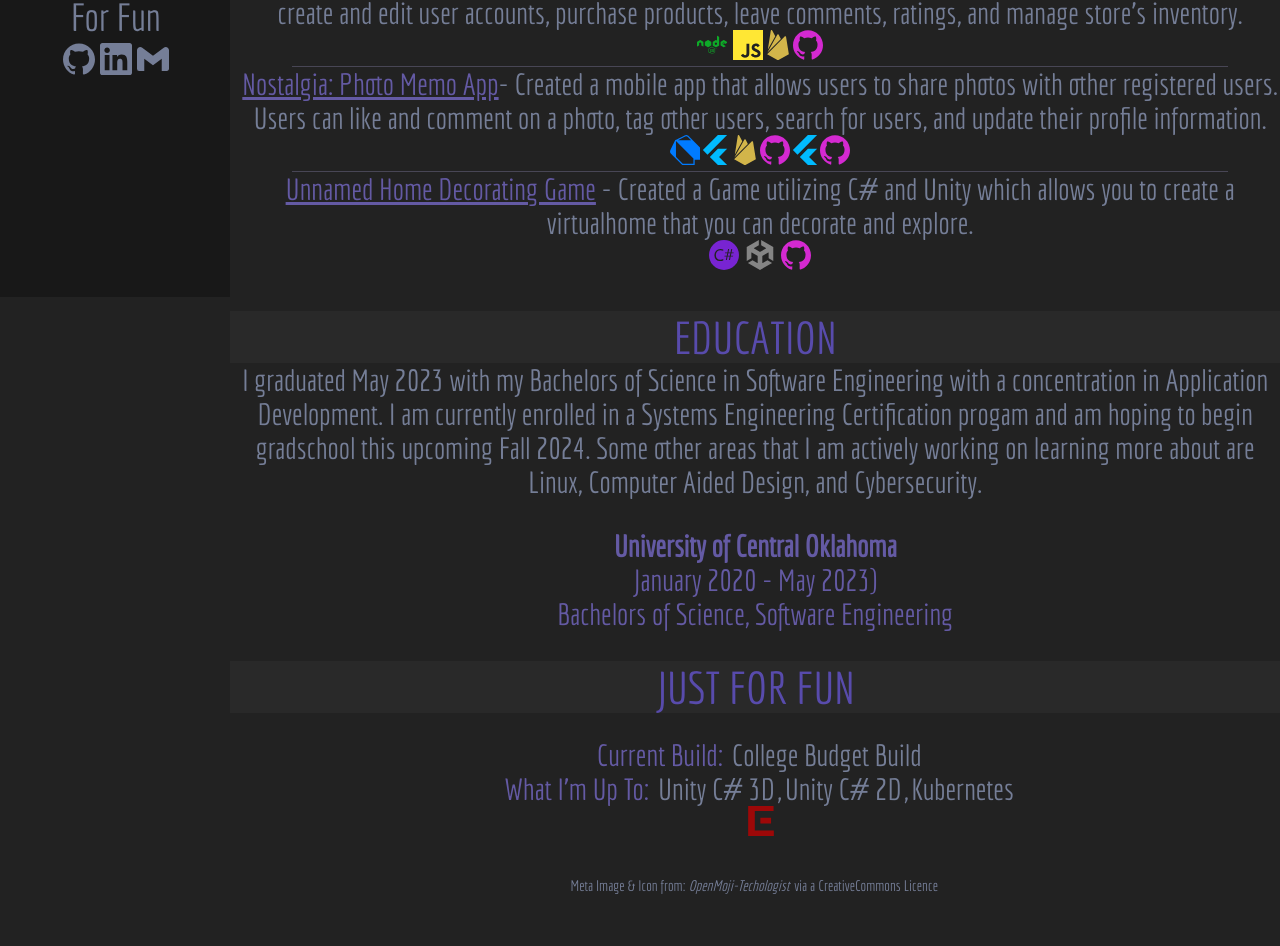
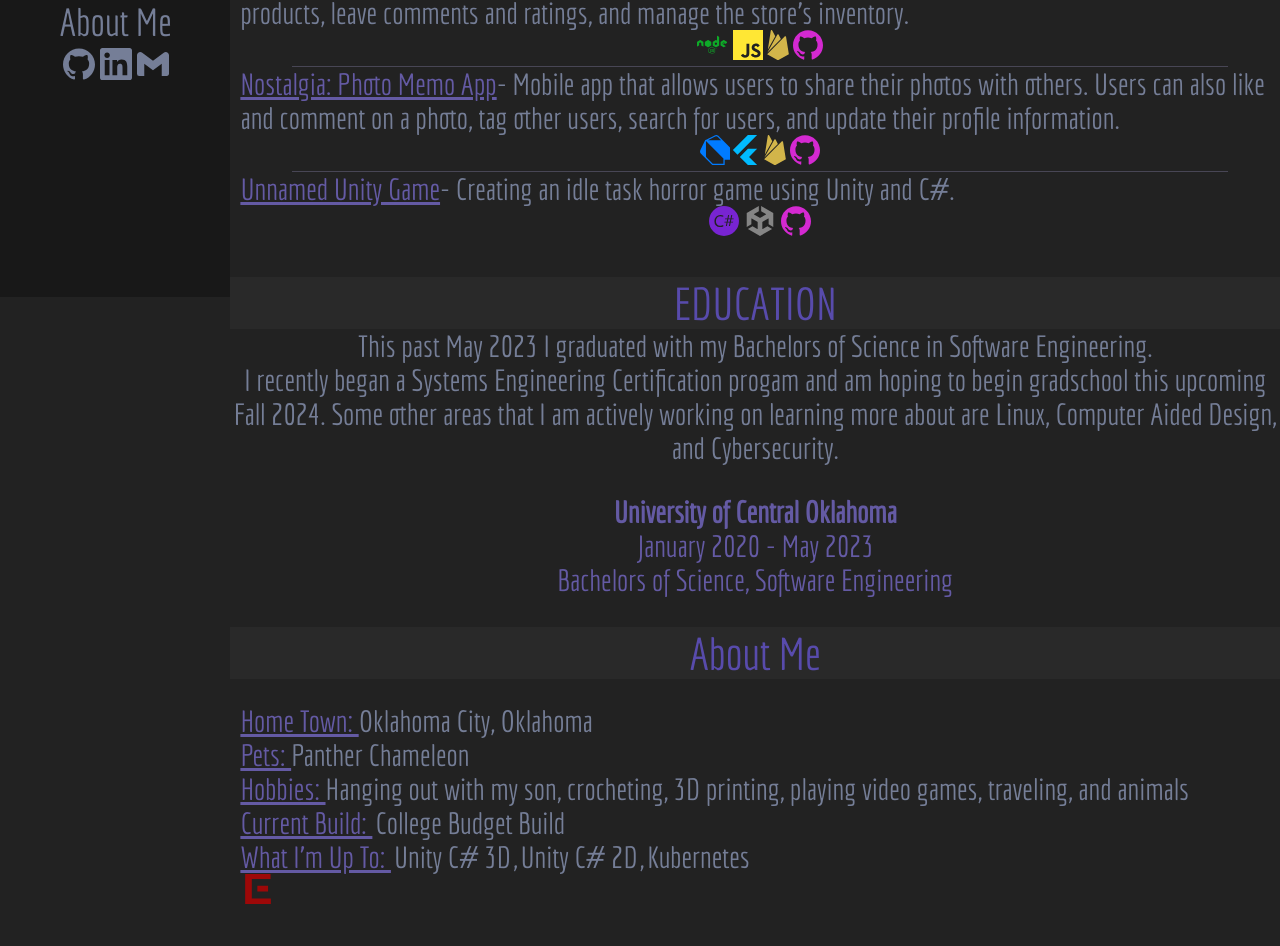
Before and after one commit to glendas7/me, a React (Create React App) app: page / in a window 1280 px wide. Shown: the part 503-1449 px from the top of the page. Before the commit the page ends 1397 px from the top, so only its background shows below. Built offline with nearby package versions, Linux system fonts and the light colour scheme; a web font is replaced by a local one.

Commit message:
fixed typos and changed fun section to about

```diff
--- a/src/App.css
+++ b/src/App.css
@@ -28,6 +28,12 @@
   border-radius: 200px;
 }
 
+#divider{
+  background: 'rgb(72, 70, 85)';
+  width: '90%';
+  margin-left:'5%';
+}
+
 .page-content {
   height: 100%;
   margin-left: 18%;
@@ -55,6 +61,17 @@
   padding-top: 25px;
   padding-bottom: 35px;
   padding-left: 10px;
+}
+
+.content-body-list {
+  padding-top: 25px;
+  padding-bottom: 35px;
+  padding-left: 10px;
+  text-align: left;
+}
+
+.icons{
+  text-align: center;
 }
 
 body {
--- a/src/App.js
+++ b/src/App.js
@@ -5,7 +5,7 @@ import Sidebar from './components/Sidebar'
 import Projects from './components/Projects'
 import Education from './components/Education'
 import Skills from './components/Skills'
-import Fun from './components/JustForFun'
+import About from './components/AboutMe'
 import Credits from './components/Credits'
 // import FadeIn from 'react-fade-in';
 
@@ -22,7 +22,7 @@ export default function App() {
         <Skills />
         <Projects />
         <Education />
-        <Fun />
+        <About />
         <Credits />
       </div>
       {/* </FadeIn> */}
--- /dev/null
+++ b/src/components/AboutMe.js
@@ -0,0 +1,22 @@
+import '../App.css';
+import { SiSquareenix } from 'react-icons/si';
+
+const sqenix = { color: 'rgb(157, 8, 8)' }
+
+export default function AboutMe() {
+    return (
+        <>
+            <div class="content-header" id="about">About Me</div>
+            <div class="content-body-list">
+                <div class="body-accent"><u>Home Town: </u></div>Oklahoma City, Oklahoma <br />
+                <div class="body-accent"><u>Pets: </u></div>Panther Chameleon<br />
+                <div class="body-accent"><u>Hobbies: </u></div>Hanging out with my son, crocheting, 3D printing, playing video games, traveling, and animals<br />
+                <div class="body-accent"><u>Current Build: </u></div><a href="https://secure.newegg.com/wishlist/pd/20367076">College Budget Build</a><br />
+                <div class="body-accent"><u>What I'm Up To: </u></div><a href="https://www.udemy.com/course/unitycourse2/">Unity C# 3D</a>,
+                <a href="https://www.udemy.com/coursse/unitycourse/?src=sac&kw=Complete+C%23+Unity+Game+Developer">Unity C# 2D</a>,
+                <a href="https://www.edx.org/course/introduction-to-kubernetes-on-edge-with-k3s">Kubernetes</a><br />
+                <a href="https://na.finalfantasyxiv.com/lodestone/character/44924210/"><SiSquareenix style={sqenix} /></a>
+            </div>
+        </>
+    );
+}
--- a/src/components/Education.js
+++ b/src/components/Education.js
@@ -3,13 +3,12 @@ export default function Education() {
     return (
         <>
             <div class="content-header" id="education">EDUCATION</div>
-            I graduated May 2023 with my Bachelors of Science in Software Engineering with a concentration in Application Development.
-            I am currently enrolled in a Systems Engineering Certification progam and am hoping to begin gradschool this upcoming Fall 2024.
-            Some other areas that I am actively working on learning more about are Linux, Computer Aided Design, and Cybersecurity.  <br />
+            This past May 2023 I graduated with my Bachelors of Science in Software Engineering.<br />
+            I recently began a Systems Engineering Certification progam and am hoping to begin gradschool this upcoming Fall 2024.
+            Some other areas that I am actively working on learning more about are Linux, Computer Aided Design, and Cybersecurity.<p />
             <div class="body-accent">
-                <p />
                 <b>University of Central Oklahoma</b><br />
-                January 2020 - May 2023)<br />
+                January 2020 - May 2023<br />
                 Bachelors of Science, Software Engineering
             </div >
             <p />
--- a/src/components/JustForFun.js
+++ /dev/null
@@ -1,19 +0,0 @@
-import '../App.css';
-import { SiSquareenix } from 'react-icons/si';
-
-const sqenix = { color: 'rgb(157, 8, 8)' }
-
-export default function JustForFun() {
-    return (
-        <>
-            <div class="content-header" id="extra">JUST FOR FUN</div>
-            <div class="content-body">
-                <div class="body-accent">Current Build: </div><a href="https://secure.newegg.com/wishlist/pd/20367076">College Budget Build</a><br />
-                <div class="body-accent">What I'm Up To: </div><a href="https://www.udemy.com/course/unitycourse2/">Unity C# 3D</a>,
-                <a href="https://www.udemy.com/course/unitycourse/?src=sac&kw=Complete+C%23+Unity+Game+Developer">Unity C# 2D</a>,
-                <a href="https://www.edx.org/course/introduction-to-kubernetes-on-edge-with-k3s">Kubernetes</a><br />
-                <a href="https://na.finalfantasyxiv.com/lodestone/character/44924210/"><SiSquareenix style={sqenix} /></a>
-            </div >
-        </>
-    );
-}
--- a/src/components/Projects.js
+++ b/src/components/Projects.js
@@ -20,29 +20,32 @@ const unity = { color: 'rgb(133, 133, 133)' }
 
 export default function Projects() {
     return (
-
         <>
             <div class="content-header" id="projects">PROJECTS</div>
-            <div class="content-body">
+            <div class="content-body-list">
                 <div class="body-accent"><u>Candy Store Web App</u></div>
-                - A web app for an simulated online candy store.
-                Implemented features allow users to create and edit user accounts, purchase products, leave comments, ratings, and manage store's inventory.
-                <br /> <FaNode style={node} /> <SiJavascript style={javascript} /><SiFirebase style={firebase} /><SiGithub style={github} />
+                - A web app for an online candy store.
+                Users can create and update user accounts, purchase products, leave comments and ratings, and manage the store's inventory.
+                <br />
+                <div class="icons">
+                    <FaNode style={node} /> <SiJavascript style={javascript} /><SiFirebase style={firebase} /><SiGithub style={github} />
+                </div>
                 <Divider style={divider} />
+
                 <div class="body-accent"><u>Nostalgia: Photo Memo App</u></div>
-                - Created a mobile app that allows users to share photos with other registered users. Users can like and comment on a photo, tag other users, search for users, and update their profile information.
-                <br /> <SiDart style={dart} /><SiFlutter style={flutter} /><SiFirebase style={firebase} /><SiGithub style={github} />
-                {/* <Divider style={divider} />
-                <div class="body-accent"><u>Simulated HR System & App</u></div>
-                - A simulated HR System Web and Mobile Application.
-                Users will be able to input an HR request and receive live updates on their phone.
-                They will also be able to chat with hr representatives, update information, and put schedule requests in on both their phone and on the web app.
-                <br /> <FaNode style={node} /><SiFirebase style={firebase} /><SiJavascript style={javascript} /><SiDart style={dart} /> */}
-                <SiFlutter style={flutter} /><SiGithub style={github} />
+                - Mobile app that allows users to share their photos with others. Users can also like and comment on a photo, tag other users, search for users, and update their profile information.
+                <br />
+                <div class="icons">
+                    <SiDart style={dart} /><SiFlutter style={flutter} /><SiFirebase style={firebase} /><SiGithub style={github} />
+                </div>
+
                 <Divider style={divider} />
-                <div class="body-accent"><u>Unnamed Home Decorating Game</u></div> -
-                Created a Game utilizing C# and Unity which allows you to create a virtualhome that you can decorate and explore.
-                <br /><SiCsharp style={csharp} /> <SiUnity style={unity} /> <SiGithub style={github} />
+                <div class="body-accent"><u>Unnamed Unity Game</u></div>
+                - Creating an idle task horror game using Unity and C#.
+                <br />
+                <div class="icons">
+                    <SiCsharp style={csharp} /> <SiUnity style={unity} /> <SiGithub style={github} />
+                </div>
             </div >
         </>
     );
--- a/src/components/Sidebar.js
+++ b/src/components/Sidebar.js
@@ -1,6 +1,5 @@
 import React, { Component } from 'react'
-import MyPhoto from '../images/self.jfif'
-
+import MyPhoto from '../images/self.jpg'
 import Image from 'react-bootstrap/image'
 import { SiLinkedin, SiGithub, SiGmail } from 'react-icons/si';
 
@@ -13,13 +12,12 @@ class Sidebar extends Component {
                 </header>
                 <Image id="portrait" src={MyPhoto} />
                 <div class="sidebar-nav">
-
                     <a href="https://docs.google.com/document/d/1XuNrr0e8RhqOEVfaZ11FX-Lw6Nvp9tN4/edit?usp=sharing&ouid=113685823083068487432&rtpof=true&sd=true" target="_blank" rel="noreferrer">Resume</a><br />
                     <a href="#intro">Intro</a><br />
                     <a href="#skills">Skills</a><br />
                     <a href="#projects">Projects</a><br />
                     <a href="#education">Education</a><br />
-                    <a href="#extra">For Fun</a><br />
+                    <a href="#about">About Me</a><br />
                     <a href="https://github.com/glendas7" target="_blank" rel="noopener noreferrer"><SiGithub size={32} /></a>
                     <a href="https://www.linkedin.com/in/glendas7/" target="_blank" rel="noopener noreferrer"><SiLinkedin size={32} /></a>
                     <a href="mailto:glendasalas@proton.me"><SiGmail size={32} /></a>
```
Also changed, not shown: src/images/self.jpg (added), 1 other file (tests, documents, lock files or other folders).
